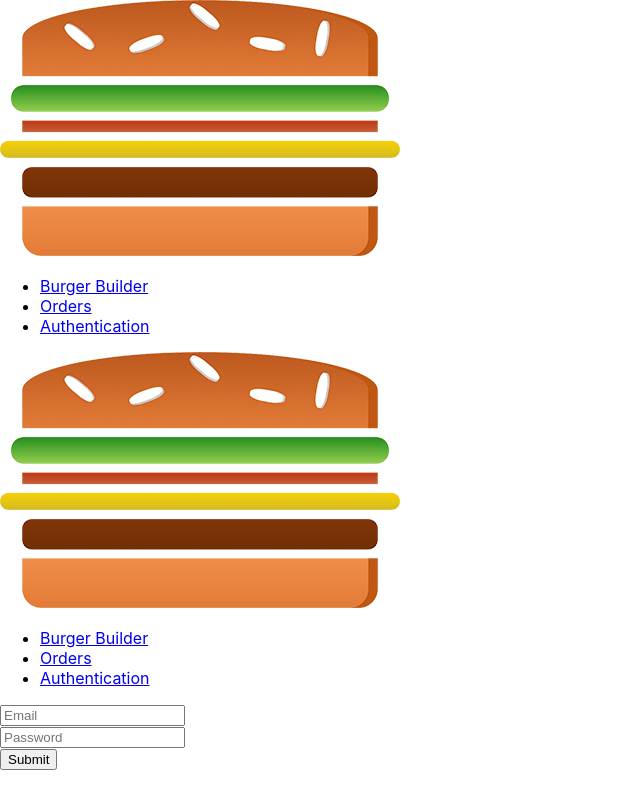
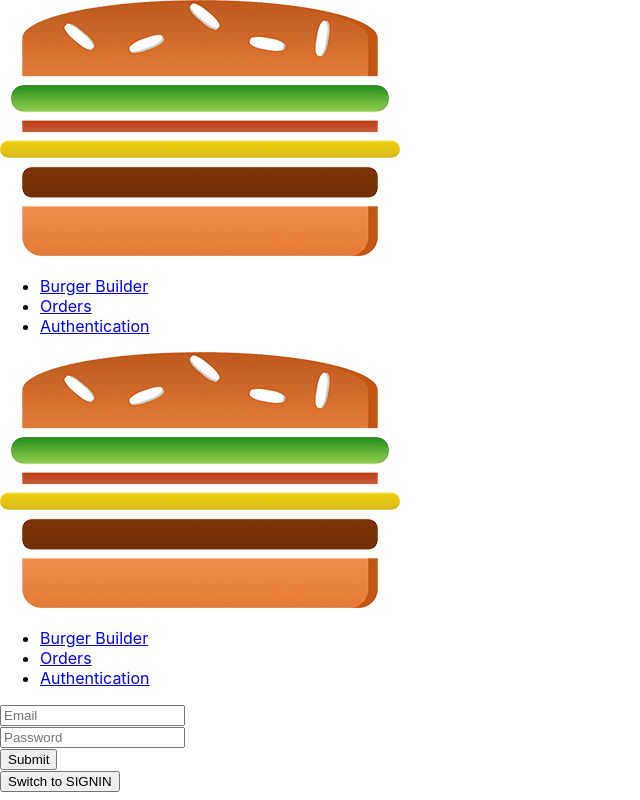
Before and after one commit to riderjensen/react-burg, a React app: page /auth in a window 1280 px wide. Shown: the whole page, without its empty margins (0-640 px from the left). Built offline with nearby package versions, Linux system fonts and the light colour scheme.

Commit message:
Pass is sign up

```diff
--- a/src/containers/Auth/Auth.js
+++ b/src/containers/Auth/Auth.js
@@ -37,7 +37,8 @@ class Auth extends Component {
 				valid: false,
 				touched: false,
 			},
-		}
+		},
+		isSignUp: true
 	}
 
 
@@ -74,7 +75,13 @@ class Auth extends Component {
 
 	submitHandler = (event) => {
 		event.preventDefault();
-		this.props.onAuth(this.state.controls.email.value, this.state.controls.password.value);
+		this.props.onAuth(this.state.controls.email.value, this.state.controls.password.value, this.state.isSignUp);
+	}
+
+	switchAuthModeHandler = () => {
+		this.setState(prevState => {
+			return { isSignUp: !prevState.isSignUp }
+		})
 	}
 
 	render() {
@@ -104,6 +111,7 @@ class Auth extends Component {
 					{form}
 					<Button btnType="success">Submit</Button>
 				</form>
+				<Button clicked={this.switchAuthModeHandler} btn-type="danger">Switch to {this.state.isSignUp ? 'SIGNIN' : 'SIGNUP'}</Button>
 			</div>
 		)
 	}
@@ -111,7 +119,7 @@ class Auth extends Component {
 
 const mapDispatchToProps = dispatch => {
 	return {
-		onAuth: (email, password) => dispatch(actions.auth(email, password))
+		onAuth: (email, password, isSignUp) => dispatch(actions.auth(email, password, isSignUp))
 	}
 }
 
--- a/src/store/actions/auth.js
+++ b/src/store/actions/auth.js
@@ -20,7 +20,7 @@ export const authFail = (error) => {
 	}
 }
 
-export const auth = (email, password) => {
+export const auth = (email, password, isSignUp) => {
 	return dispatch => {
 		dispatch(authStart());
 		const authData = {
@@ -28,7 +28,12 @@ export const auth = (email, password) => {
 			password: password,
 			returnSecureToken: true
 		}
-		axios.post('https://www.googleapis.com/identitytoolkit/v3/relyingparty/signupNewUser?key=AIzaSyA8H0Gvy6FE0XCaZvn-DX6k-f5kN9AgBKU', authData)
+
+		let url = 'https://www.googleapis.com/identitytoolkit/v3/relyingparty/signupNewUser?key=AIzaSyA8H0Gvy6FE0XCaZvn-DX6k-f5kN9AgBKU';
+		if( !isSignUp) {
+			url = 'https://www.googleapis.com/identitytoolkit/v3/relyingparty/verifyPassword?key=AIzaSyA8H0Gvy6FE0XCaZvn-DX6k-f5kN9AgBKU'
+		}
+		axios.post(url, authData)
 			.then(response => {
 				console.log(response);
 				dispatch(authFail(response))
```
